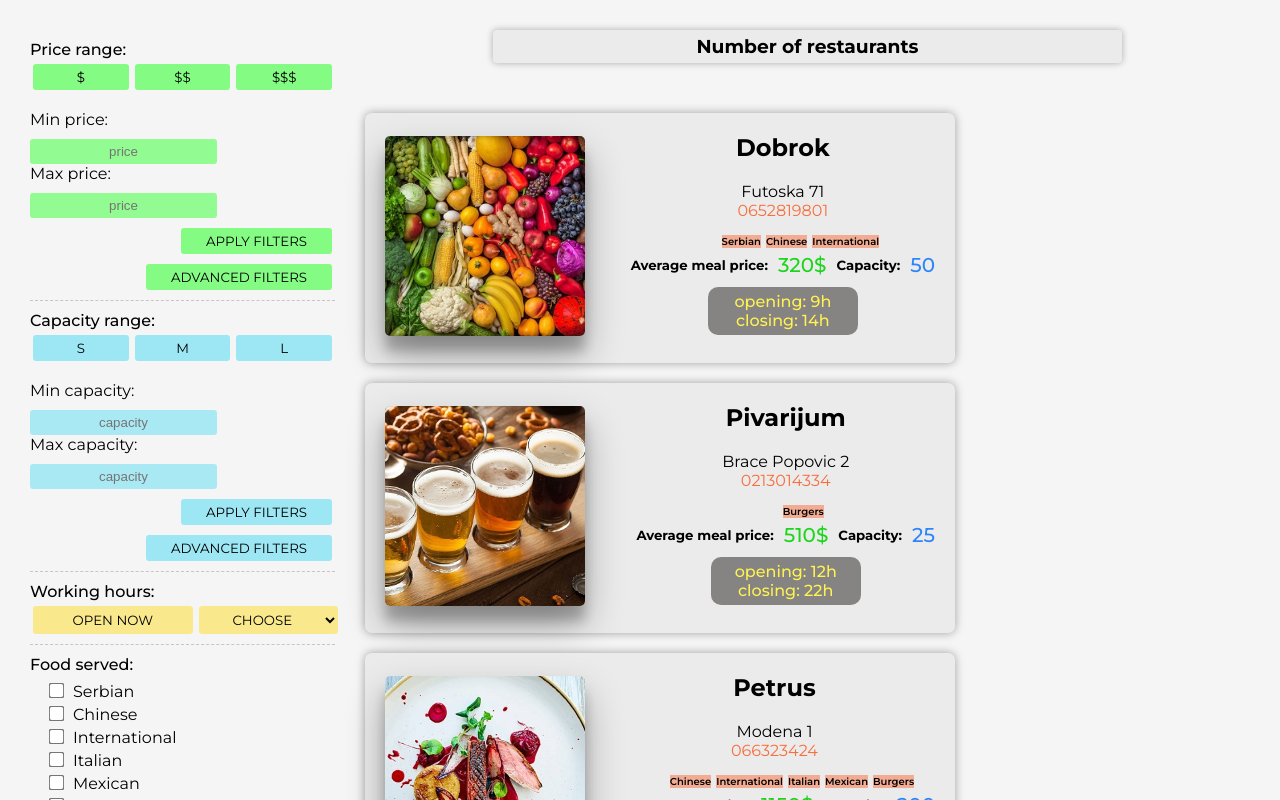
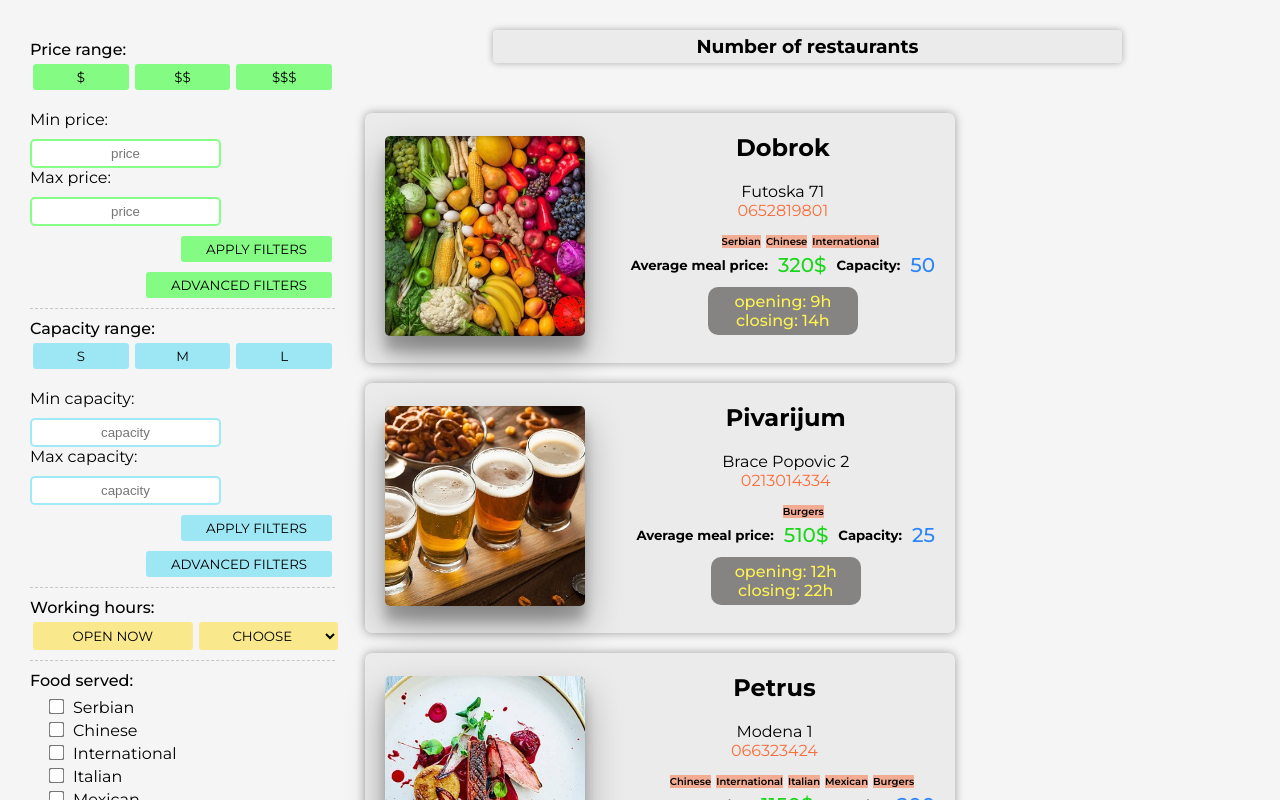
Before and after one commit to urosristanovic/restaurants-react, a React (Create React App) app: page / in a window 1280 px wide. Shown: the top 800 px of the page. Built offline with nearby package versions, Linux system fonts and the light colour scheme.

Commit message:
Fixed design for input fields to be clear it is inputs, not buttons

```diff
--- a/src/App.css
+++ b/src/App.css
@@ -310,6 +310,12 @@ button:hover .tooltiptext {
 .max-wrapper {
   width: 100%;
 }
+.min-wrapper .green {
+  border: 2px solid rgba(95, 255, 95, 0.75);
+}
+.max-wrapper .blue {
+  border: 2px solid rgba(128, 227, 245, 0.75);
+}
 #capacity-form label,
 #price-form label {
   display: inline-block;
@@ -321,18 +327,18 @@ button:hover .tooltiptext {
   text-align: center;
   outline: none;
   border: none;
-  background-color: rgba(95, 255, 95, 0.65);
   padding: 5px;
-  border-radius: 3px;
+  border-radius: 5px;
+  border: 2px solid rgba(95, 255, 95, 0.75);
 }
 #capacity-form input {
-  background-color: rgba(128, 227, 245, 0.65);
+  border: 2px solid rgba(128, 227, 245, 0.75);
 }
 #capacity-form input:hover {
-  background-color: rgb(55, 170, 190);
+  background-color: transparent;
 }
 #price-form input:hover {
-  background-color: rgb(60, 207, 60);
+  background-color: transparent;
 }
 input::-webkit-outer-spin-button,
 input::-webkit-inner-spin-button {
```
